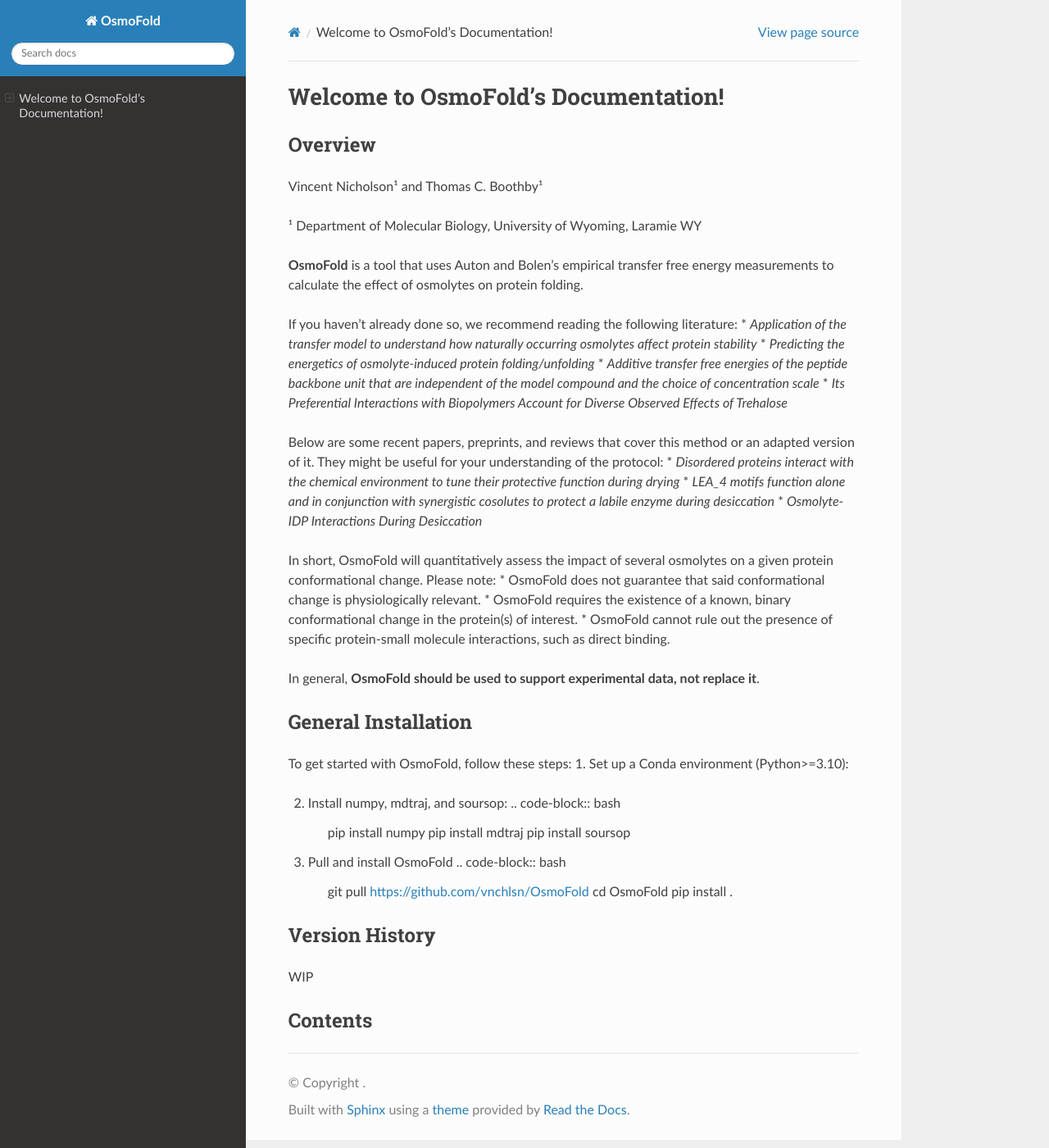
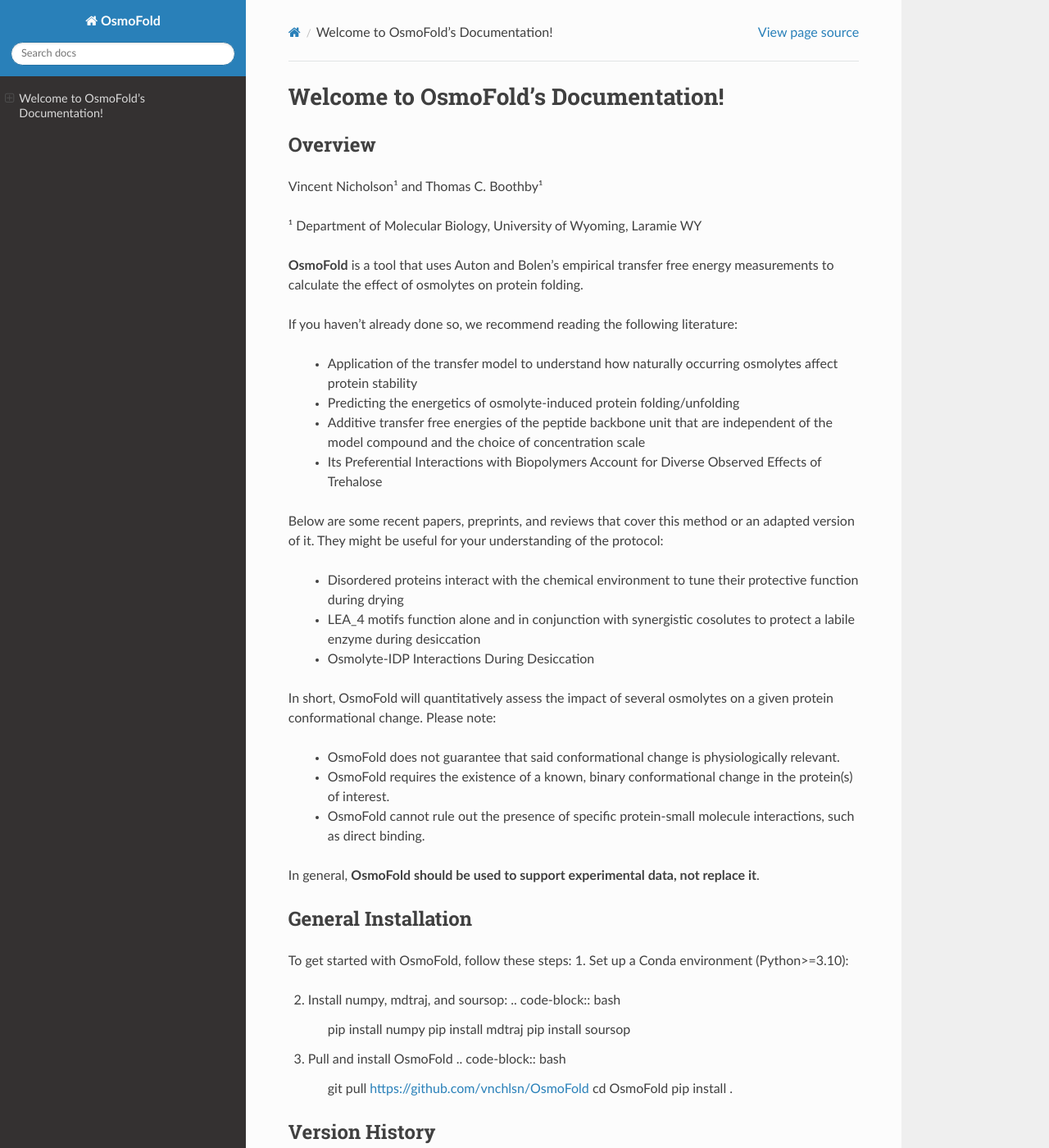
Before and after one commit to vnchlsn/OsmoFold, a Sphinx documentation site: the page built from docs/index.rst, in a window 1280 px wide and 1400 px high. Shown: the whole window at 82% size. Built offline with Sphinx 7.4.7 and the Read the Docs theme 3.1.0, drawn with Linux system fonts in a browser that asks for light colours; pages that are not in the unit, such as notebooks, are missing from menus.

Commit message:
Please work

```diff
--- a/docs/index.rst
+++ b/docs/index.rst
@@ -13,20 +13,23 @@
 **OsmoFold** is a tool that uses Auton and Bolen's empirical transfer free energy measurements to calculate the effect of osmolytes on protein folding.
 
 If you haven't already done so, we recommend reading the following literature:
-* *Application of the transfer model to understand how naturally occurring osmolytes affect protein stability*
-* *Predicting the energetics of osmolyte-induced protein folding/unfolding*
-* *Additive transfer free energies of the peptide backbone unit that are independent of the model compound and the choice of concentration scale*
-* *Its Preferential Interactions with Biopolymers Account for Diverse Observed Effects of Trehalose*
+
+   * Application of the transfer model to understand how naturally occurring osmolytes affect protein stability
+   * Predicting the energetics of osmolyte-induced protein folding/unfolding
+   * Additive transfer free energies of the peptide backbone unit that are independent of the model compound and the choice of concentration scale
+   * Its Preferential Interactions with Biopolymers Account for Diverse Observed Effects of Trehalose
 
 Below are some recent papers, preprints, and reviews that cover this method or an adapted version of it. They might be useful for your understanding of the protocol:
-* *Disordered proteins interact with the chemical environment to tune their protective function during drying*
-* *LEA_4 motifs function alone and in conjunction with synergistic cosolutes to protect a labile enzyme during desiccation*
-* *Osmolyte-IDP Interactions During Desiccation*
+
+   * Disordered proteins interact with the chemical environment to tune their protective function during drying
+   * LEA_4 motifs function alone and in conjunction with synergistic cosolutes to protect a labile enzyme during desiccation
+   * Osmolyte-IDP Interactions During Desiccation
 
 In short, OsmoFold will quantitatively assess the impact of several osmolytes on a given protein conformational change. Please note:
-* OsmoFold does not guarantee that said conformational change is physiologically relevant.
-* OsmoFold requires the existence of a known, binary conformational change in the protein(s) of interest.
-* OsmoFold cannot rule out the presence of specific protein-small molecule interactions, such as direct binding.
+
+   * OsmoFold does not guarantee that said conformational change is physiologically relevant.
+   * OsmoFold requires the existence of a known, binary conformational change in the protein(s) of interest.
+   * OsmoFold cannot rule out the presence of specific protein-small molecule interactions, such as direct binding.
 
 In general, **OsmoFold should be used to support experimental data, not replace it**.
 
```
